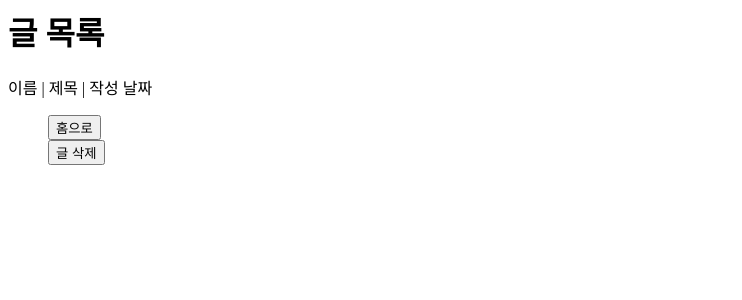
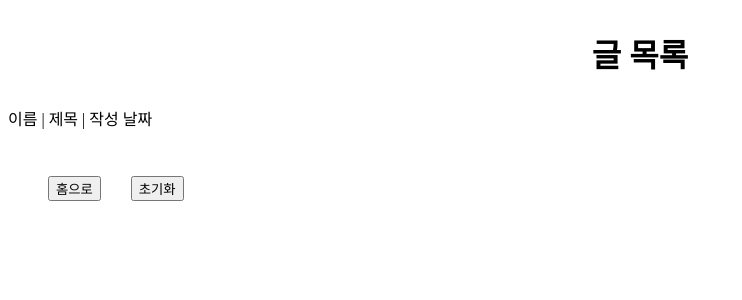
Before and after one commit to 98donggyu/django_tutorial_42, a Django app: page /list/ in a window 1280 px wide. Shown: the top 300 px of the page, without its empty margins (0-742 px from the left). Run offline with Django 4.2, Linux system fonts and the light colour scheme; data that the repository does not hold is empty.

```diff
--- a/community/templates/list.html
+++ b/community/templates/list.html
@@ -2,9 +2,24 @@
     <head>
         <meta charset="UTF-8">
         <title> Documents </title>
+        <style>
+            .list_header {
+                text-align: center;
+                margin: 30px 0px;}
+            .list_button {
+                display: flex;
+            }
+            .list_index{
+                margin-top: 30px;
+                margin-right: 30px;
+            }
+            .list_reset{
+                margin-top: 30px;
+            }
+        </style>
     </head>
     <body>
-        <h1> 글 목록</h1>
+        <h1 class="list_header"> 글 목록</h1>
         <p> 이름 | 제목 | 작성 날짜 </p>
         <ul>
             {% for article in article_list %}
@@ -17,7 +32,7 @@
                     <a href='/'><button > 홈으로 </button></a>
                 </div>
                 <div class="list_reset">
-                    <button> 글 삭제 </button>
+                    <button> 초기화 </button>
                 </div>
             </div>
         </ul>
--- a/community/urls.py
+++ b/community/urls.py
@@ -1,10 +1,10 @@
 from django.urls import path
 from community.views import articleList, write, viewDetail
-
-
+from . import views
 
 urlpatterns = [
     path('write/', write, name='write'),
     path('list/', articleList, name='list'),
     path('view_detail/<int:num>/', viewDetail, name='view_detail'),
+    path('delete_article/<int:article_id>/', views.delete_article, name='delete_article'),
 ]
--- a/community/views.py
+++ b/community/views.py
@@ -1,4 +1,4 @@
-from django.shortcuts import render, redirect
+from django.shortcuts import render, redirect, get_object_or_404
 from community.forms import Form
 from community.models import Article
 from django.urls import reverse
@@ -24,3 +24,11 @@ def viewDetail(request, num=1):
     article_detail = Article.objects.get(id=num)
     # article_detail = get_object_or_404_(Article, id=num)
     return render(request, 'view_detail.html', {'article_detail' : article_detail})
+
+def delete_article(request, article_id):
+    article = get_object_or_404(Article, pk=article_id)
+    if request.method == 'POST':
+        article.delete()
+        return redirect('list')  # 목록 페이지로 리다이렉트
+    else:
+        return redirect('view_detail', article_id=article_id)
```
Also changed, not shown: community/templates/view_detail.html (+11 -0 lines).
